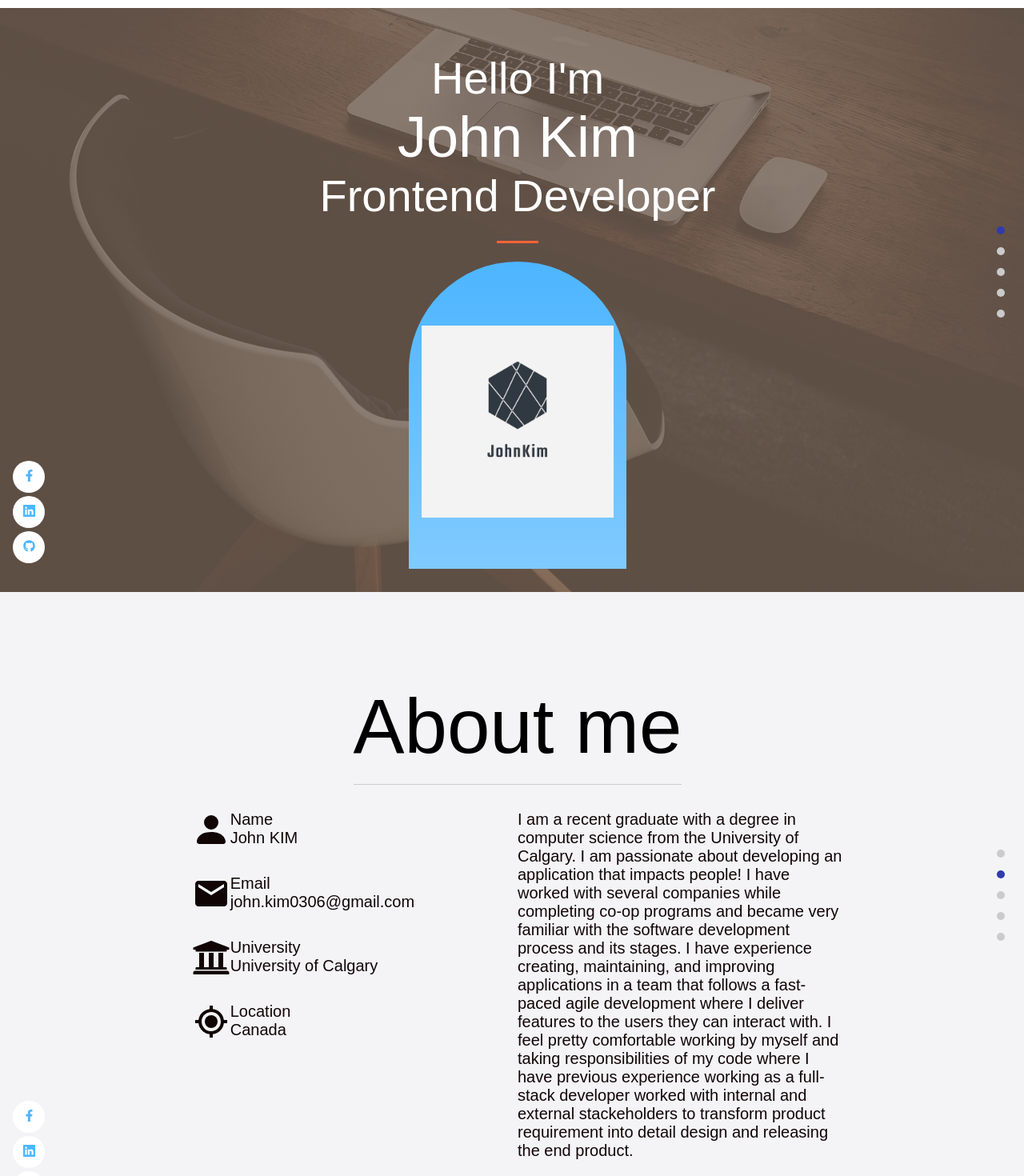
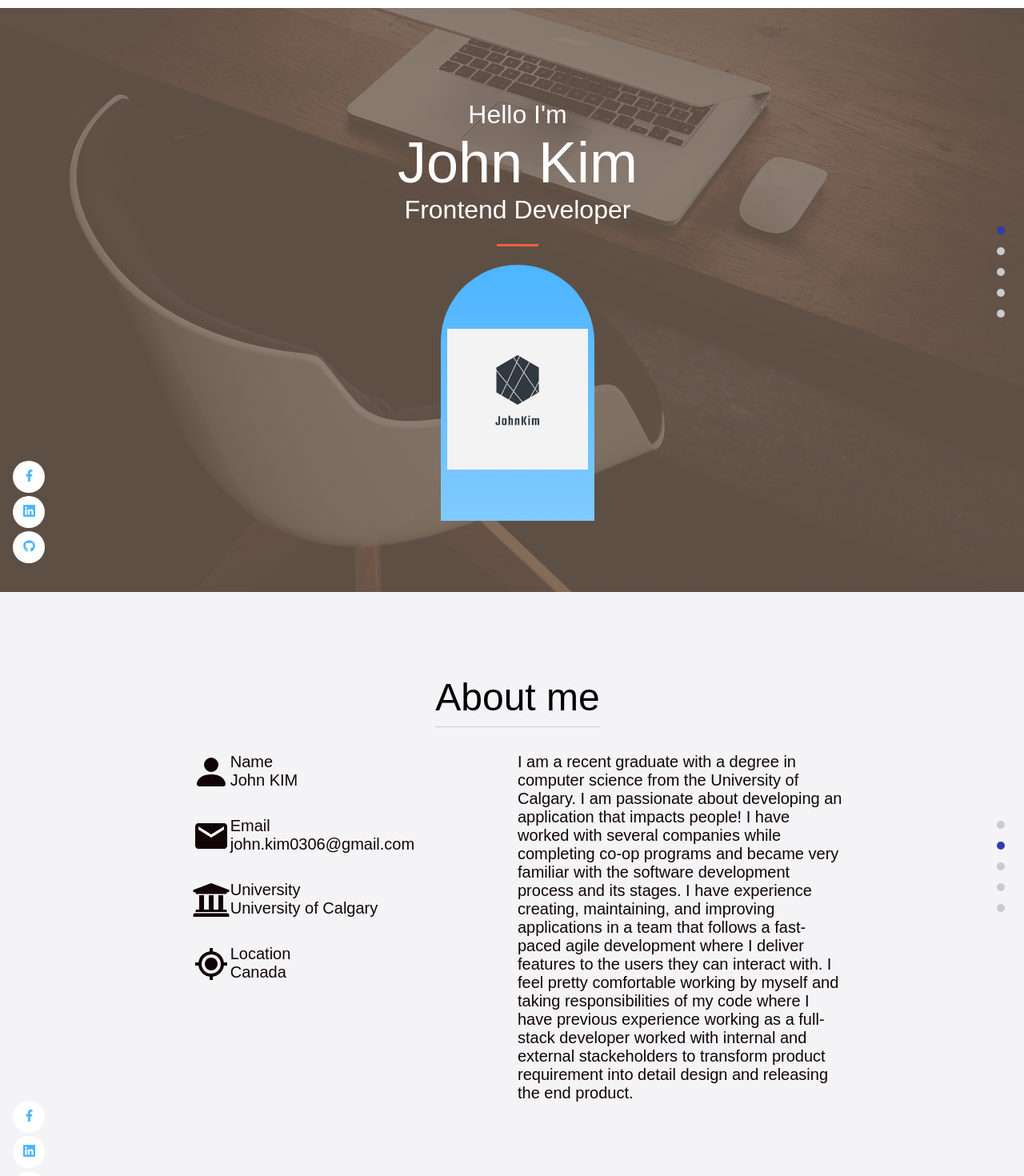
Before and after one commit to johnkim0306/Personal-Website, a React (Create React App) app in the folder my-app/: page / in a window 1280 px wide. Shown: the part 60-1530 px from the top of the page at 80% size. Built offline with nearby package versions, Linux system fonts and the light colour scheme.

Commit message:
Remove redundant media queries

```diff
--- a/my-app/src/components/about/About.jsx
+++ b/my-app/src/components/about/About.jsx
@@ -71,7 +71,7 @@ const About = () => {
                             </div>
                         </div>
                         <div className="about__content--right">
-                            <p>
+
                             I am a recent graduate with a degree in computer science from the University of Calgary.
                             I am passionate about developing an application that impacts people!
                             I have worked with several companies while completing co-op programs and became very familiar
@@ -81,7 +81,7 @@ const About = () => {
                             I feel pretty comfortable working by myself and taking responsibilities of my code where
                             I have previous experience working as a full-stack developer worked with internal and external stackeholders
                             to transform product requirement into detail design and releasing the end product.
-                            </p>
+
                     </div>
                     </div>
 
--- a/my-app/src/components/about/about.scss
+++ b/my-app/src/components/about/about.scss
@@ -21,9 +21,11 @@
         font-size: 3rem;
         line-height: 1.5;
 
-        @include media(desktop){
+        @media (min-width: 1024px)  and (min-height: 1100px) {
             font-size: 6rem;
         }
+
+
 
         &--info {
             color: #000;
--- a/my-app/src/components/home/home.scss
+++ b/my-app/src/components/home/home.scss
@@ -22,7 +22,7 @@
         font-weight: 400;
         color: white;
 
-        @include media(desktop){
+        @media (min-width: 1024px)  and (min-height: 830px) {
             font-size: 3.5rem;
         }
     }
@@ -53,8 +53,8 @@
     display: flex;
     justify-content: center;
     background: linear-gradient($color-primary, #80caff);
-    width: 17rem;
-    height: 24rem;
+    width: 12rem;
+    height: 20rem;
     margin-top: 1rem;
     border-radius: 12rem 12rem 0 0;
     overflow: hidden;
--- a/my-app/src/components/work/work.scss
+++ b/my-app/src/components/work/work.scss
@@ -131,10 +131,16 @@
 
     img {
       width: 70%;
-      height: 18.75rem;
+      height: 10.75rem;
       margin-top: 1rem;
       margin-bottom: .25rem;
     }
+
+    @media (min-width: 1024px)  and (min-height: 1100px) {
+      height: 18.75rem;
+    }
+
+
   }
 
   &__active-anim {
```
